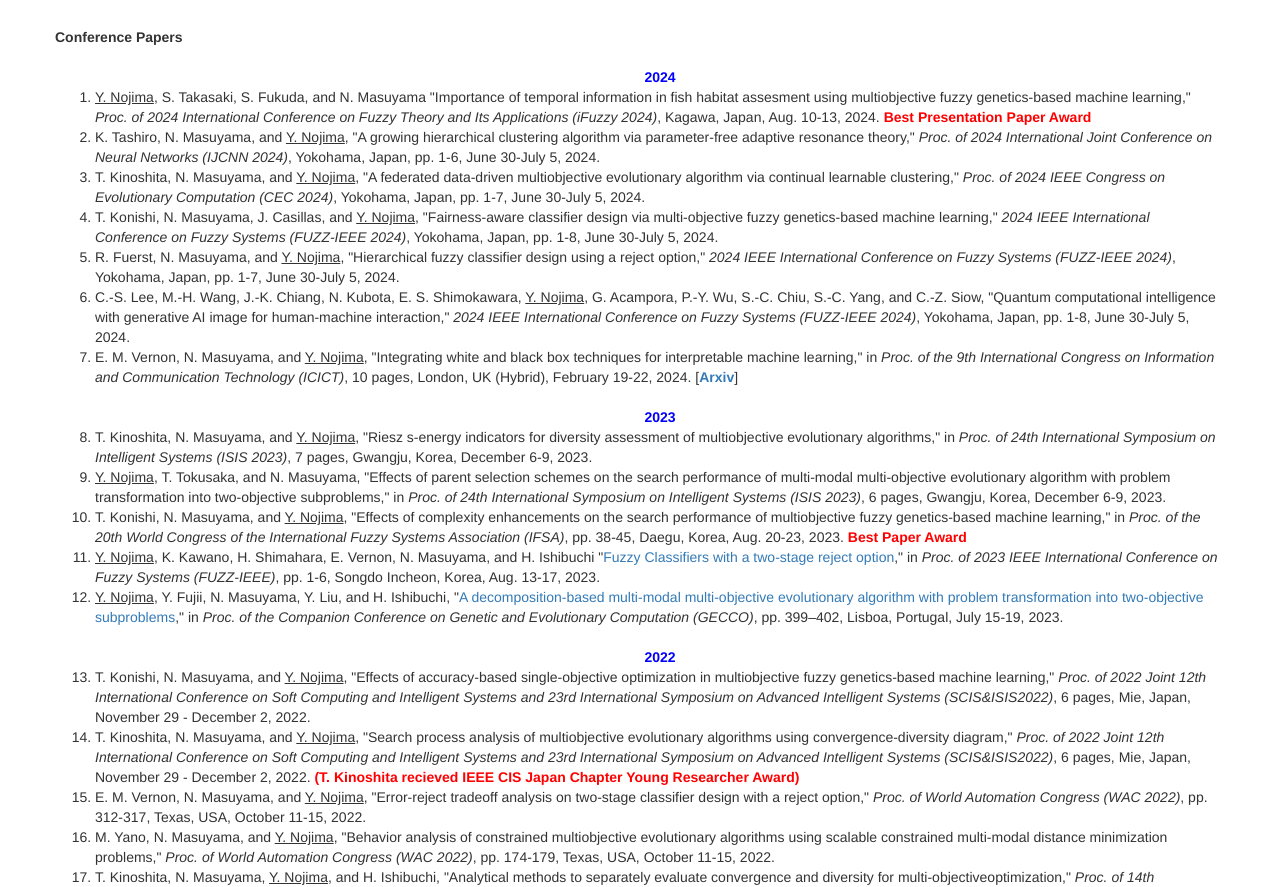
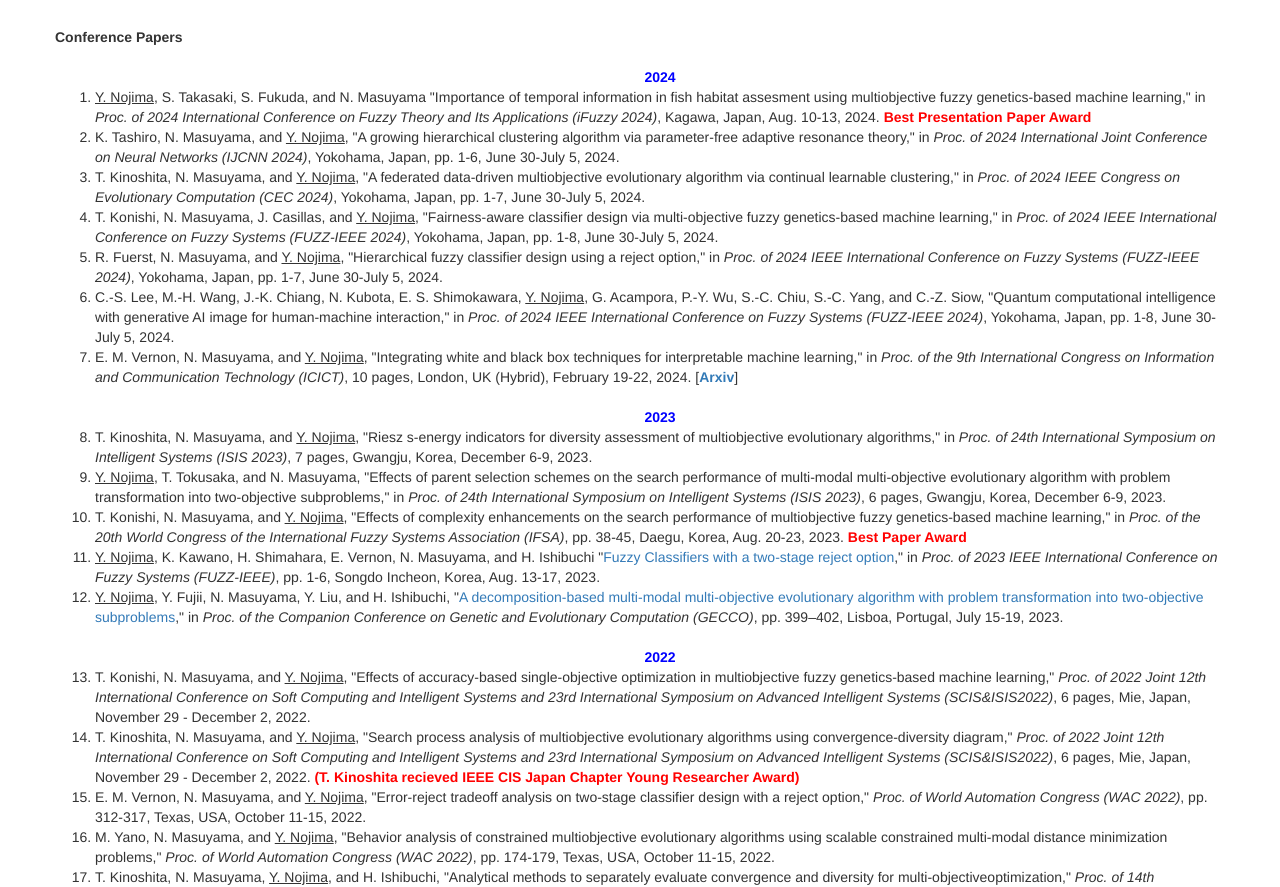
Before and after one commit to yusuke-nojima/yusuke-nojima.github.io, a plain HTML site: page index.html in a window 1280 px wide. Shown: the part 5644-6531 px from the top of the page. Drawn offline with nearby package versions, Linux system fonts and the light colour scheme.

Commit message:
Update index.html

```diff
--- a/index.html
+++ b/index.html
@@ -477,22 +477,22 @@ Yusuke Nojima</font></b></a>
     <ol>
       <br><center><b><font color="blue" >2024</font></b></center>
       <li>
-        <U>Y. Nojima</U>, S. Takasaki, S. Fukuda, and N. Masuyama "Importance of temporal information in fish habitat assesment using multiobjective fuzzy genetics-based machine learning," <I>Proc. of 2024 International Conference on Fuzzy Theory and Its Applications (iFuzzy 2024)</I>, Kagawa, Japan, Aug. 10-13, 2024. <b><font color="#FF0000" >Best Presentation Paper Award</font></b>
-      </li>
-      <li>
-        K. Tashiro, N. Masuyama, and <U>Y. Nojima</U>, "A growing hierarchical clustering algorithm via parameter-free adaptive resonance theory," <I>Proc. of 2024 International Joint Conference on Neural Networks (IJCNN 2024)</I>, Yokohama, Japan, pp. 1-6, June 30-July 5, 2024.
-      </li>
-      <li>
-        T. Kinoshita, N. Masuyama, and <U>Y. Nojima</U>, "A federated data-driven multiobjective evolutionary algorithm via continual learnable clustering," <I>Proc. of 2024 IEEE Congress on Evolutionary Computation (CEC 2024)</I>, Yokohama, Japan, pp. 1-7, June 30-July 5, 2024.
-      </li>
-      <li>
-        T. Konishi, N. Masuyama, J. Casillas, and <U>Y. Nojima</U>, "Fairness-aware classifier design via multi-objective fuzzy genetics-based machine learning," <I>2024 IEEE International Conference on Fuzzy Systems (FUZZ-IEEE 2024)</I>, Yokohama, Japan, pp. 1-8, June 30-July 5, 2024.
-      </li>
-      <li>
-        R. Fuerst, N. Masuyama, and <U>Y. Nojima</U>, "Hierarchical fuzzy classifier design using a reject option," <I>2024 IEEE International Conference on Fuzzy Systems (FUZZ-IEEE 2024)</I>, Yokohama, Japan, pp. 1-7, June 30-July 5, 2024.
-      </li>
-      <li>
-        C.-S. Lee, M.-H. Wang, J.-K. Chiang, N. Kubota, E. S. Shimokawara, <U>Y. Nojima</U>, G. Acampora, P.-Y. Wu, S.-C. Chiu, S.-C. Yang, and C.-Z. Siow, "Quantum computational intelligence with generative AI image for human-machine interaction," <I>2024 IEEE International Conference on Fuzzy Systems (FUZZ-IEEE 2024)</I>, Yokohama, Japan, pp. 1-8, June 30-July 5, 2024.
+        <U>Y. Nojima</U>, S. Takasaki, S. Fukuda, and N. Masuyama "Importance of temporal information in fish habitat assesment using multiobjective fuzzy genetics-based machine learning," in <I>Proc. of 2024 International Conference on Fuzzy Theory and Its Applications (iFuzzy 2024)</I>, Kagawa, Japan, Aug. 10-13, 2024. <b><font color="#FF0000" >Best Presentation Paper Award</font></b>
+      </li>
+      <li>
+        K. Tashiro, N. Masuyama, and <U>Y. Nojima</U>, "A growing hierarchical clustering algorithm via parameter-free adaptive resonance theory," in <I>Proc. of 2024 International Joint Conference on Neural Networks (IJCNN 2024)</I>, Yokohama, Japan, pp. 1-6, June 30-July 5, 2024.
+      </li>
+      <li>
+        T. Kinoshita, N. Masuyama, and <U>Y. Nojima</U>, "A federated data-driven multiobjective evolutionary algorithm via continual learnable clustering," in <I>Proc. of 2024 IEEE Congress on Evolutionary Computation (CEC 2024)</I>, Yokohama, Japan, pp. 1-7, June 30-July 5, 2024.
+      </li>
+      <li>
+        T. Konishi, N. Masuyama, J. Casillas, and <U>Y. Nojima</U>, "Fairness-aware classifier design via multi-objective fuzzy genetics-based machine learning," in <I>Proc. of 2024 IEEE International Conference on Fuzzy Systems (FUZZ-IEEE 2024)</I>, Yokohama, Japan, pp. 1-8, June 30-July 5, 2024.
+      </li>
+      <li>
+        R. Fuerst, N. Masuyama, and <U>Y. Nojima</U>, "Hierarchical fuzzy classifier design using a reject option," in <I>Proc. of 2024 IEEE International Conference on Fuzzy Systems (FUZZ-IEEE 2024)</I>, Yokohama, Japan, pp. 1-7, June 30-July 5, 2024.
+      </li>
+      <li>
+        C.-S. Lee, M.-H. Wang, J.-K. Chiang, N. Kubota, E. S. Shimokawara, <U>Y. Nojima</U>, G. Acampora, P.-Y. Wu, S.-C. Chiu, S.-C. Yang, and C.-Z. Siow, "Quantum computational intelligence with generative AI image for human-machine interaction," in <I>Proc. of 2024 IEEE International Conference on Fuzzy Systems (FUZZ-IEEE 2024)</I>, Yokohama, Japan, pp. 1-8, June 30-July 5, 2024.
       </li>
       <li>
         E. M. Vernon, N. Masuyama, and <U>Y. Nojima</U>, "Integrating white and black box techniques for interpretable machine learning," in <I>Proc. of the 9th International Congress on Information and Communication Technology (ICICT)</I>, 10 pages, London, UK (Hybrid), February 19-22, 2024. [<a href="https://arxiv.org/abs/2407.08973" target="_blank"><b>Arxiv</b></a>]
```
